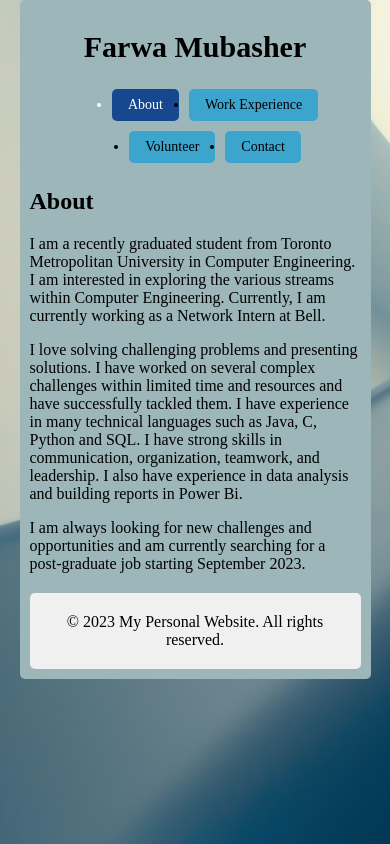
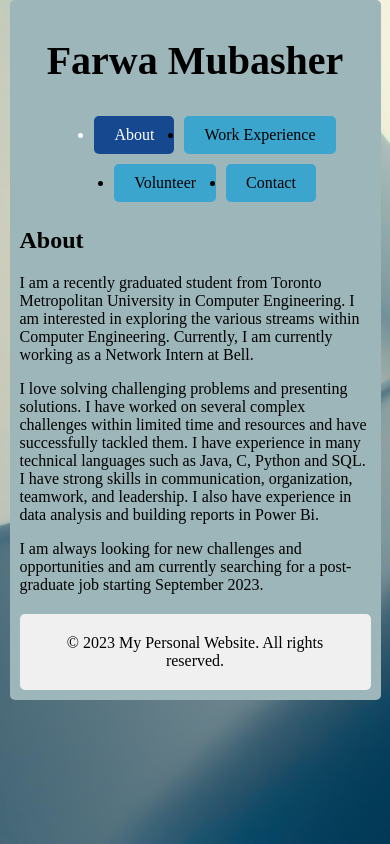
Before and after one commit to farwamubasher/farwamubasher, a React (Create React App) app: page / in a window 390 px wide. Built offline with nearby package versions, Linux system fonts and the light colour scheme.

Commit message:
Added stuff to make it mobile friendly

```diff
--- a/src/App.css
+++ b/src/App.css
@@ -1,6 +1,7 @@
 /* General Styles */
 
-body, html {
+body,
+html {
   height: 100%;
   width: 100%;
   margin: 0;
@@ -9,6 +10,7 @@ body, html {
   background-size: cover;
   background-position: center;
   font-family: "Times New Roman", Times, serif;
+  box-sizing: border-box;
 }
 
 .app {
@@ -25,7 +27,6 @@ body, html {
   background-color: #9cb6ba;
   border-radius: 5px;
   margin: 0 auto;
-  box-sizing: border-box;
 }
 
 h1 {
@@ -81,16 +82,8 @@ footer {
 /* Mobile Styles */
 
 @media (max-width: 768px) {
-  .title {
-    font-size: 30px;
-  }
-
   .container {
     padding: 10px;
-  }
-
-  .tab {
-    padding: 8px 16px;
-    font-size: 14px;
+    margin: 0;
   }
 }
```
